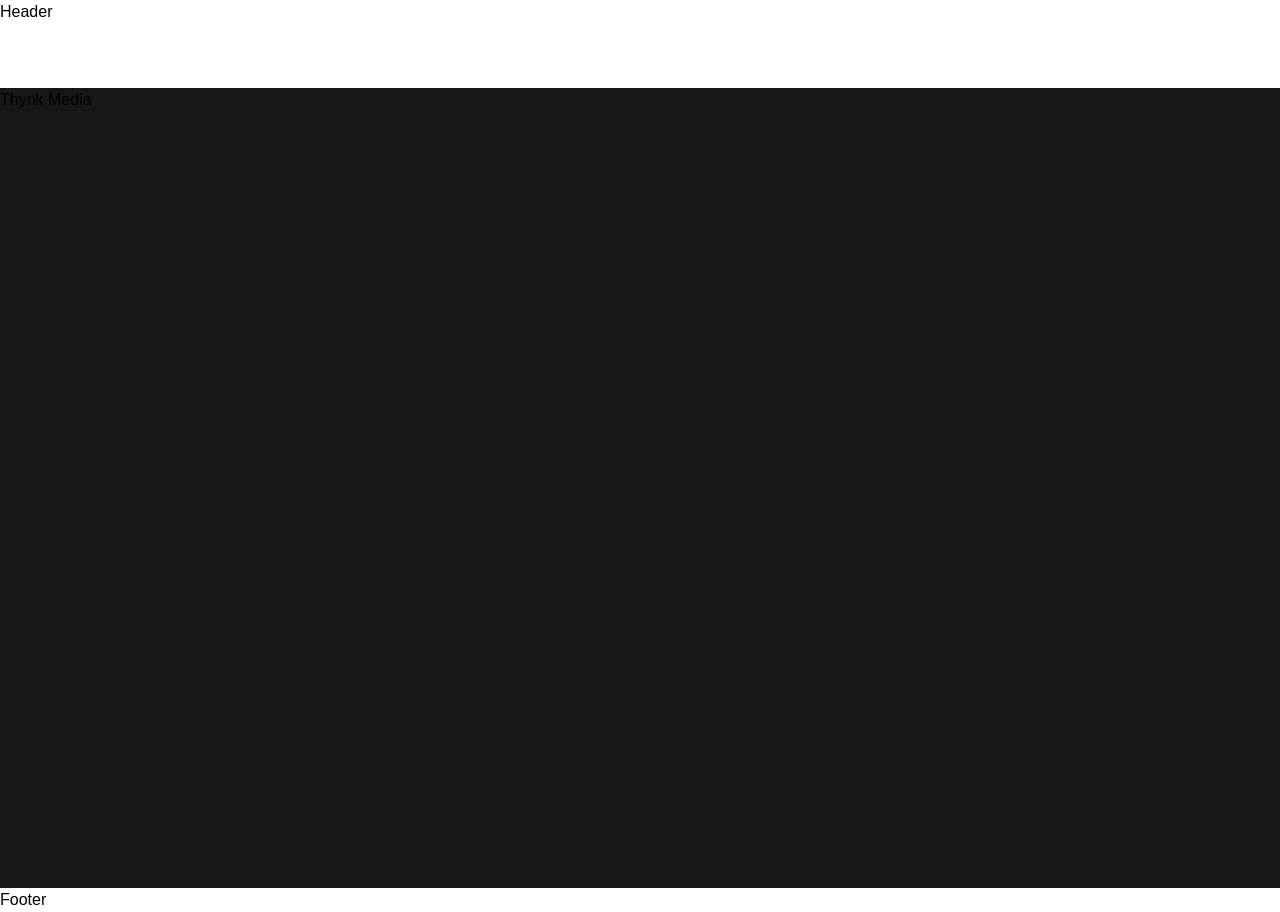
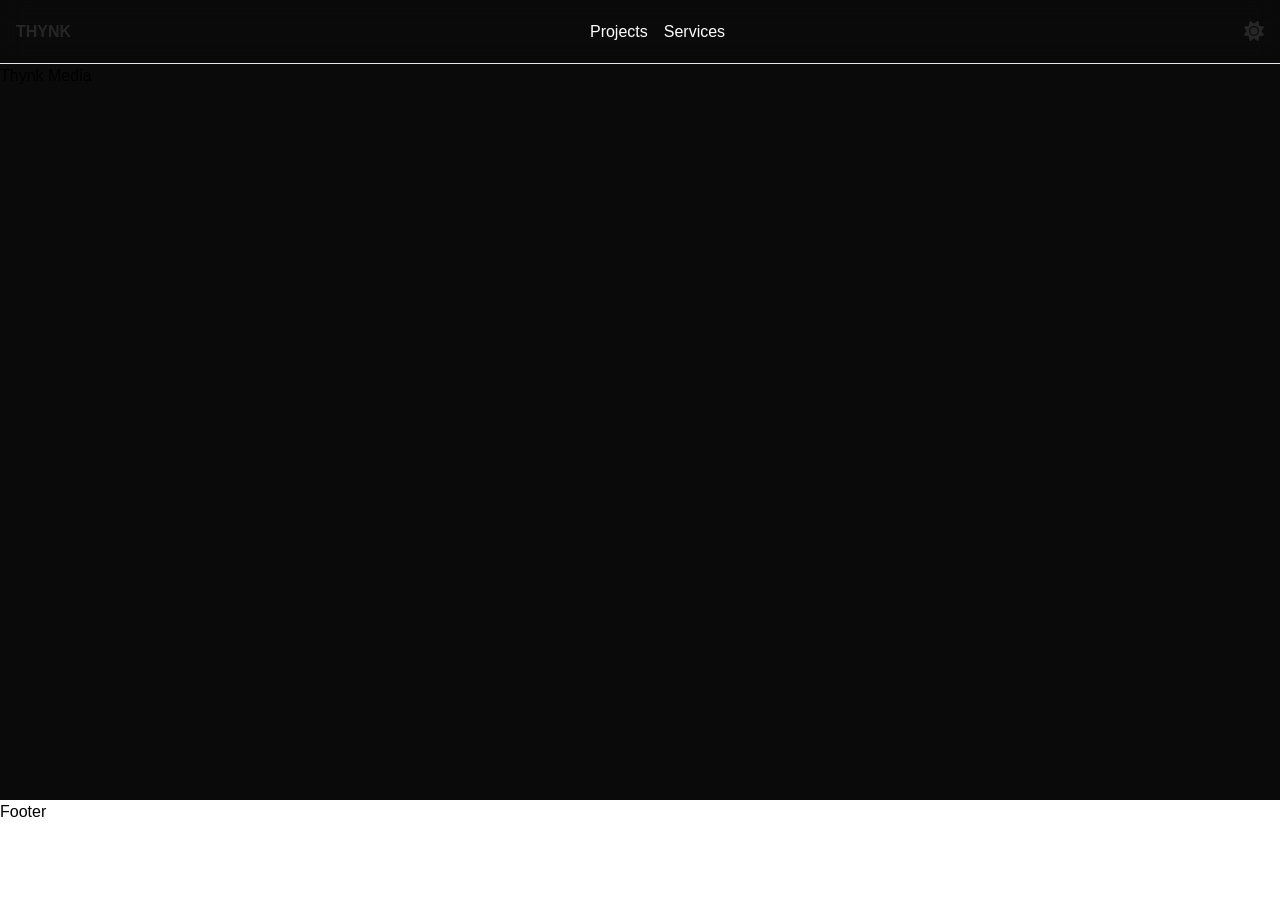
Before and after one commit to krutikmaru/thynk-media, a React (Create React App) app: page / in a window 1280 px wide. After the commit the page ends 824 px from the top, so only its background shows below. Built offline with nearby package versions, Linux system fonts and the light colour scheme.

Commit message:
Header ✅

```diff
--- a/package.json
+++ b/package.json
@@ -7,6 +7,7 @@
     "@fortawesome/free-brands-svg-icons": "^6.5.2",
     "@fortawesome/free-regular-svg-icons": "^6.5.2",
     "@fortawesome/free-solid-svg-icons": "^6.5.2",
+    "@fortawesome/react-fontawesome": "^0.2.0",
     "@testing-library/jest-dom": "^5.17.0",
     "@testing-library/react": "^13.4.0",
     "@testing-library/user-event": "^13.5.0",
--- /dev/null
+++ b/src/components/Layout/Header/FloatingNavbar.jsx
@@ -0,0 +1,22 @@
+import React from "react";
+import { motion } from "framer-motion";
+import NavbarLogo from "./NavbarLogo";
+import NavbarLinks from "./NavbarLinks";
+
+function FloatingNavbar() {
+  return (
+    <motion.div className="h-full flex justify-center items-center">
+      <motion.div
+        initial={{ opacity: 0, y: -10 }}
+        animate={{ opacity: 1, y: 0 }}
+        transition={{ delay: 0.3, duration: 0.2 }}
+        className="flex space-x-4 py-2 px-7 backdrop-blur-md rounded-full border-[1px]"
+      >
+        <NavbarLogo />
+        <NavbarLinks />
+      </motion.div>
+    </motion.div>
+  );
+}
+
+export default FloatingNavbar;
--- a/src/components/Layout/Header/Header.jsx
+++ b/src/components/Layout/Header/Header.jsx
@@ -1,7 +1,32 @@
-import React from "react";
+import React, { useEffect, useState } from "react";
+import FloatingNavbar from "./FloatingNavbar";
+import StuckNavbar from "./StuckNavbar";
 
 function Header() {
-  return <div>Header</div>;
+  const [hasScrolled, setHasScrolled] = useState(false);
+
+  const changeNavLayout = () => {
+    if (window.scrollY >= 80) {
+      setHasScrolled(true);
+    } else {
+      setHasScrolled(false);
+    }
+  };
+
+  useEffect(() => {
+    window.addEventListener("scroll", changeNavLayout);
+    return () => {
+      window.removeEventListener("scroll", changeNavLayout);
+    };
+  }, []);
+
+  return (
+    <header>
+      <nav className="h-16 w-full fixed top-0 left-0 z-[100000]">
+        {hasScrolled ? <FloatingNavbar /> : <StuckNavbar />}
+      </nav>
+    </header>
+  );
 }
 
 export default Header;
--- /dev/null
+++ b/src/components/Layout/Header/NavbarControls.jsx
@@ -0,0 +1,27 @@
+import React from "react";
+import { motion } from "framer-motion";
+import { useApplicationManager } from "../../../contexts/ApplicationContext";
+import { FontAwesomeIcon } from "@fortawesome/react-fontawesome";
+import { faMoon } from "@fortawesome/free-regular-svg-icons";
+import { faSun } from "@fortawesome/free-solid-svg-icons";
+
+function NavbarControls() {
+  const { theme, toggleTheme } = useApplicationManager();
+  return (
+    <motion.div
+      initial={{ opacity: 0, x: 10 }}
+      animate={{ opacity: 1, x: 0 }}
+      transition={{ delay: 0.3, duration: 0.2 }}
+      className="cursor-pointer text-neutral-800 text-xl"
+      onClick={toggleTheme}
+    >
+      {theme === "light" ? (
+        <FontAwesomeIcon icon={faMoon} />
+      ) : (
+        <FontAwesomeIcon icon={faSun} />
+      )}
+    </motion.div>
+  );
+}
+
+export default NavbarControls;
--- /dev/null
+++ b/src/components/Layout/Header/NavbarLinks.jsx
@@ -0,0 +1,29 @@
+import React from "react";
+import { Link } from "react-router-dom";
+import { links } from "../../../utils/data/navbar/links";
+import { motion } from "framer-motion";
+
+function NavbarLinks() {
+  return (
+    <motion.div
+      initial={{ opacity: 0, y: -10 }}
+      animate={{ opacity: 1, y: 0 }}
+      transition={{ delay: 0.3, duration: 0.2 }}
+      className="flex space-x-4"
+    >
+      {links.map((navbarLink) => {
+        return (
+          <Link
+            className=" dark:text-white text-black hover:underline"
+            key={navbarLink.to}
+            to={navbarLink.to}
+          >
+            {navbarLink.title}
+          </Link>
+        );
+      })}
+    </motion.div>
+  );
+}
+
+export default NavbarLinks;
--- /dev/null
+++ b/src/components/Layout/Header/NavbarLogo.jsx
@@ -0,0 +1,18 @@
+import React from "react";
+import { motion } from "framer-motion";
+import { Link } from "react-router-dom";
+
+function NavbarLogo() {
+  return (
+    <motion.div
+      initial={{ opacity: 0, x: -10 }}
+      animate={{ opacity: 1, x: 0 }}
+      transition={{ delay: 0.3, duration: 0.2 }}
+      className="text-neutral-800 font-bold"
+    >
+      <Link to={"/"}>THYNK</Link>
+    </motion.div>
+  );
+}
+
+export default NavbarLogo;
--- /dev/null
+++ b/src/components/Layout/Header/StuckNavbar.jsx
@@ -0,0 +1,16 @@
+import React from "react";
+import NavbarLogo from "./NavbarLogo";
+import NavbarLinks from "./NavbarLinks";
+import NavbarControls from "./NavbarControls";
+
+function StuckNavbar() {
+  return (
+    <div className="h-full w-full flex items-center justify-between px-4 dark:bg-brand-dark-purple-primary backdrop-blur-md text-white border-b-[1px] border-brand-purple-border">
+      <NavbarLogo />
+      <NavbarLinks />
+      <NavbarControls />
+    </div>
+  );
+}
+
+export default StuckNavbar;
--- a/src/components/Layout/Layout.jsx
+++ b/src/components/Layout/Layout.jsx
@@ -9,7 +9,7 @@ function Layout({ children }) {
   return (
     <div className={rootStyle}>
       <Header />
-      <div className="min-h-screen mt-16 dark:bg-neutral-900 ">{children}</div>
+      <div className="min-h-screen pt-16 dark:bg-neutral-950 ">{children}</div>
       <Footer />
     </div>
   );
--- /dev/null
+++ b/src/utils/data/navbar/links.js
@@ -0,0 +1,4 @@
+export const links = [
+  { title: "Projects", to: "/projects" },
+  { title: "Services", to: "/services" },
+];
```
Also changed, not shown: 1 other file (tests, documents, lock files or other folders).
